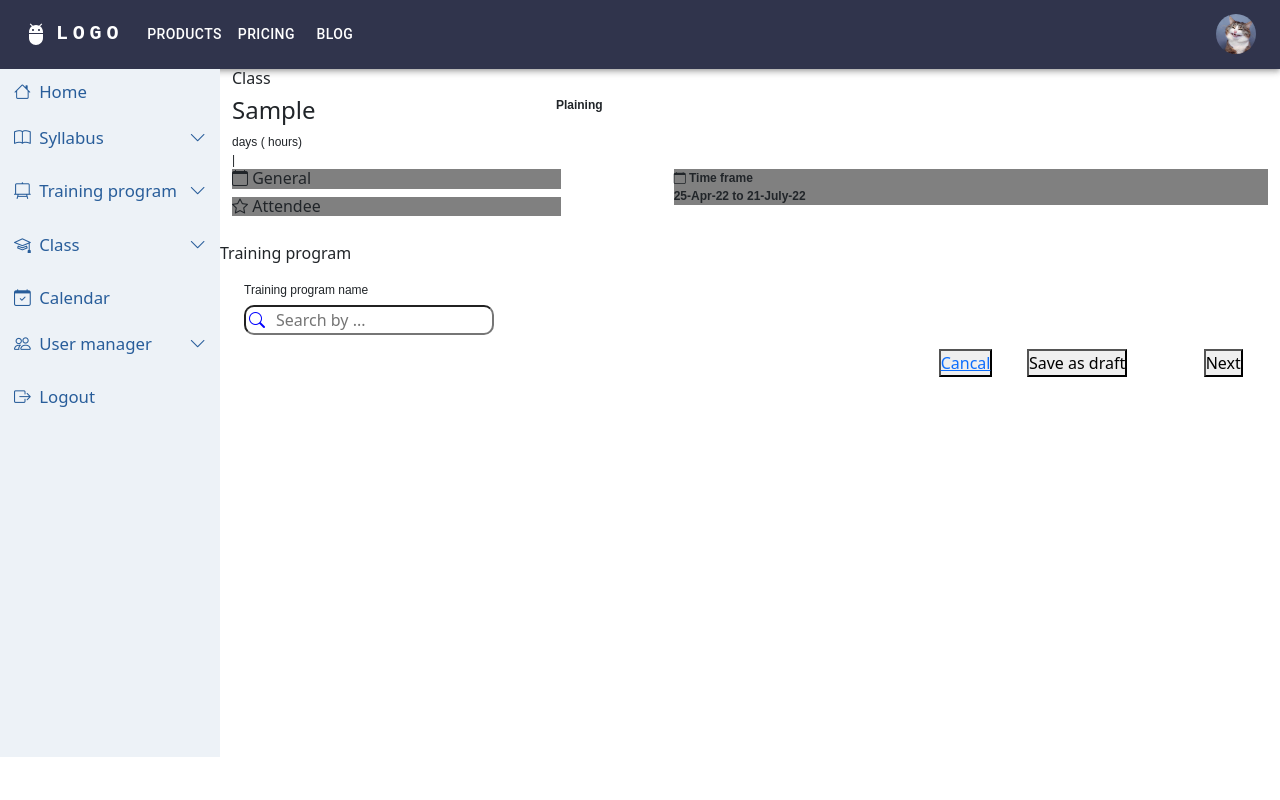
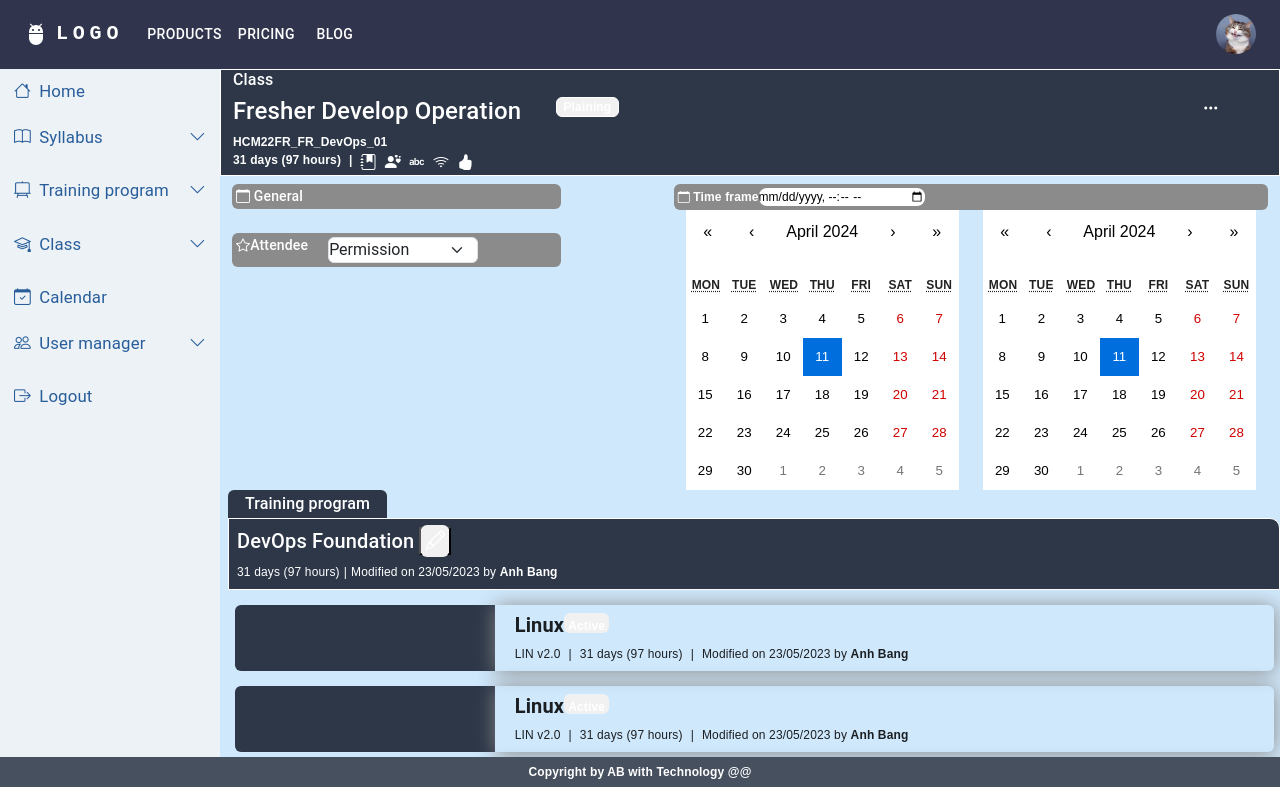
Before and after one commit to anhbang369/manage-education, a React (Create React App) app: page /class-create in a window 1280 px wide. Both pictures are taken after typing "Sample" into the empty fields and a click on the button "Create". Built offline with nearby package versions, Linux system fonts and the light colour scheme; what @devexpress/dx-react-scheduler-material-ui would draw is missing.

Commit message:
continue fix ui step two and step three with boostrap

```diff
--- a/src/Page/CreateClass.js
+++ b/src/Page/CreateClass.js
@@ -5,6 +5,11 @@ import Footer from '../components/footer/Footer';
 import ClassStepOne from '../components/class/ClassStepOne';
 import ClassStepTwo from '../components/class/ClassStepTwo';
 import ClassStepThree from '../components/class/ClassStepThree';
+import 'bootstrap/dist/css/bootstrap.min.css';
+import CssBaseline from '@mui/material/CssBaseline';
+import Box from '@mui/material/Box';
+import Container from '@mui/material/Container';
+import Grid from '@mui/material/Grid';
 
 const CreateClass = () => {
 
@@ -21,12 +26,17 @@ const CreateClass = () => {
             <Navbar></Navbar>
             <div className='main'>
                 <Sidebar></Sidebar>
-                <div className="container">
-                    {step === 1 && <ClassStepOne onNextStep={handleNextStep} />}
-                    {step === 2 && <ClassStepTwo classDto={classDto} />}
-                    {step === 3 && <ClassStepThree />}
-                </div>
+                <Container fixed className='p-0 overflow-y-scroll'>
+                    <Box sx={{ bgcolor: '#cfe8fc', height: '100%', width: '100%' }}>
+                        <div className="w-100">
+                            {step === 1 && <ClassStepOne onNextStep={handleNextStep} />}
+                            {step === 2 && <ClassStepThree classDto={classDto} />}
+                            {step === 3 && <ClassStepTwo />}
+                        </div>
+                    </ Box>
+                </Container>
             </div>
+            <Footer></Footer>
         </>
     )
 }
--- a/src/Page/classView.css
+++ b/src/Page/classView.css
@@ -38,11 +38,75 @@
 
 }
 
+/* .training__program-tabs{
+    color: #FFF;
+    background-color: #30344c;
+    border-radius: 8px 8px 0px 0px;
+    width: 15%;
+    text-align: center;
+    margin: 0px;
+    margin-left: 12px;
+} */
+
+/* .training__program-components{
+    background-color: #30344c;
+    color: #FFF;
+    border: 1px solid #FFF;
+    border-radius: 0px 10px 0px 0px;
+    margin-left: 12px;
+} */
+
+/* .training__program-components h5{
+    margin-left: 20px;
+} */
+
+/* .program-components-text{
+    display: flex;
+}
+
+.program-components-text p{
+    margin-left: 10px;
+}
+
+.program-components-text p:first-child{
+    margin-left: 20px;
+} */
+
+.class__view-syllabus{
+    width: 98%;
+    margin-left: 15px;
+    margin-top: 15px;
+}
+
+/* .class__view-syllabus-info{
+    display: flex;
+} */
+
+/* .class__view-syllabus-info p{
+    background-color: #30344c;
+    color: #FFF;
+    height: 20px;
+    text-align: center;
+    margin-left: 15px;
+    border-radius: 8px;
+} */
+
 .program-components-text p:first-child{
     margin-left: 0px;
 }
+
+/* .class__view-syllabus-image{
+    background-color: #30344c;
+    border-radius: 8px 0px 0px 8px;
+    padding: 8px 0px;
+} */
 
 .class__view-syllabus-content{
     box-shadow: 1px 1px 5px gainsboro;
     border-radius: 0px 8px 8px 0px;
 }
+
+/* .view-syllabus-image-bor{
+    width: 100%;
+    border-radius: 50%;
+} */
--- a/src/components/class/ClassStepThree.jsx
+++ b/src/components/class/ClassStepThree.jsx
@@ -5,6 +5,10 @@ import Calendar from 'react-calendar';
 import 'react-calendar/dist/Calendar.css';
 import Form from 'react-bootstrap/Form';
 import 'bootstrap/dist/css/bootstrap.min.css';
+import CssBaseline from '@mui/material/CssBaseline';
+import Box from '@mui/material/Box';
+import Container from '@mui/material/Container';
+import Grid from '@mui/material/Grid';
 
 const ClassStepThree = () => {
 
@@ -34,13 +38,17 @@ const ClassStepThree = () => {
 
     return (
         <>
-            <div className="container">
-                <div className='row class__header-view'>
+            <React.Fragment>
+                <CssBaseline />
+                <Container fixed className='p-0 overflow-y-scroll'>
+                    <Box sx={{ bgcolor: '#cfe8fc', height: '100%', width: '100%' }}>
+                        <div>
+                            <div className='row bg-core text-white border border-white'>
                                 <h6>Class</h6>
                                 <div className='row'>
                                     <div className='col-md-11 row'>
                                         <div className='col-md-4'><h4>Fresher Develop Operation</h4></div>
-                            <div className='col-md-8'><p className='header__plain'>Plaining</p></div>
+                                        <div className='col-md-8'><p className='bg-chapter border border-white w-10 rounded text-center'>Plaining</p></div>
                                     </div>
                                     <div className='col-md-1'>
                                         <i class="bi bi-three-dots"></i>
@@ -48,34 +56,34 @@ const ClassStepThree = () => {
                                 </div>
                                 <p className='class__name'>HCM22FR_FR_DevOps_01</p>
 
-                    <div className='class__name-icon'>
+                                <div className='d-flex'>
                                     <div>
                                         <p><b>31</b> days (97 hours)</p>
                                     </div>
-                        <div className='name-icon-pad'>
+                                    <div className='ms-2'>
                                         <p>|</p>
                                     </div>
-                        <div className='name-icon-pad'>
+                                    <div className='ms-2'>
                                         <i class="bi bi-journal-bookmark-fill"></i>
                                     </div>
-                        <div className='name-icon-pad'>
+                                    <div className='ms-2'>
                                         <i class="bi bi-person-hearts"></i>
                                     </div>
-                        <div className='name-icon-pad'>
+                                    <div className='ms-2'>
                                         <i class="bi bi-alphabet"></i>
                                     </div>
-                        <div className='name-icon-pad'>
+                                    <div className='ms-2'>
                                         <i class="bi bi-wifi"></i>
                                     </div>
-                        <div className='name-icon-pad'>
+                                    <div className='ms-2'>
                                         <i class="bi bi-hand-thumbs-up-fill"></i>
                                     </div>
                                 </div>
                             </div>
 
-                <div className='row class__container-view'>
-                    <div className='col-md-4 container__first-left'>
-                        <h6 className='container__first-title' onClick={() => toggle(1)}><i class="bi bi-calendar"></i> General</h6>
+                            <div className='row mt-2'>
+                                <div className='col-md-4 mb-2'>
+                                    <h6 className='text-white bg-general p-1 rounded fs-14' onClick={() => toggle(1)}><i class="bi bi-calendar"></i> General</h6>
                                     <div className={selected === 1 ? 'general__contain-first show' : 'general__contain-first'}>
                                         <div className='row first__class-general'>
                                             <div className='col-md-5'><b><i class="bi bi-alarm"></i> Class time</b></div>
@@ -140,8 +148,8 @@ const ClassStepThree = () => {
                                         </div>
                                     </div>
 
-                        <h6 className='container__first-title' onClick={() => toggle1(1)}><i class="bi bi-star"></i> Attendee
-                            <Form.Select className='select__class-three' aria-placeholder='exam'>
+                                    <h6 className='text-white bg-general p-1 rounded d-flex fs-14 mt-3 mb-0' onClick={() => toggle1(1)}><i class="bi bi-star"></i> Attendee
+                                        <Form.Select className='select__class-three h-20p' aria-placeholder='exam'>
                                             <option>Permission</option>
                                             <option value="1">One</option>
                                             <option value="2">Two</option>
@@ -149,15 +157,15 @@ const ClassStepThree = () => {
                                         </Form.Select>
                                     </h6>
                                     <div className={selected1 === 1 ? 'row attendee__component show' : 'row attendee__component'}>
-                            <div className='col-md-4 attendee__first row'>
+                                        <div className='col-md-4 bg-core text-white'>
                                             <div className='col-md-12'>Planned</div>
                                             <div className='col-md-12'><input className='attendee__input' /></div>
                                         </div>
-                            <div className='col-md-4 attendee__center'>
-                                <div className='col-md-12'>Accepted</div>
+                                        <div className='col-md-4 bg-atten'>
+                                            <div className='col-md-12 text-white'>Accepted</div>
                                             <div className='col-md-12'><input className='attendee__input' /></div>
                                         </div>
-                            <div className='col-md-4 attendee__last'>
+                                        <div className='col-md-4 bg-chapter'>
                                             <div className='col-md-12'>Actual</div>
                                             <div className='col-md-12'><input className='attendee__input' /></div>
                                         </div>
@@ -166,7 +174,7 @@ const ClassStepThree = () => {
                                 <div className='col-md-1'>
                                 </div>
                                 <div className='col-md-7 '>
-                        <div className='container__first-title'>
+                                    <div className='text-white bg-general p-1 rounded d-flex'>
                                         <p className='container__first-text'><i class="bi bi-calendar"></i> Time frame</p>
                                         <p className='container__first-text time'><input type='datetime-local' /></p>
                                     </div>
@@ -186,49 +194,59 @@ const ClassStepThree = () => {
                                     </div>
                                 </div>
                             </div>
-                <h6 className='training__program-tabs'>Training program</h6>
-                <div className='training__program-components'>
-                    <h5>DevOps Foundation <button><i class="bi bi-pencil"></i></button></h5>
-                    <div className='program-components-text'>
-                        <p>31 days (97 hours)</p>
-                        <p>|</p>
-                        <p>Modified on 23/05/2023 by <b>Anh Bang</b></p>
+                            <h6 className='bg-core rounded-top w-15 text-white p-1 ms-2 text-center mb-0'>Training program</h6>
+                            <div className='bg-core text-white border border-white p-2 rounded-top-end ms-2'>
+                                <h5>DevOps Foundation <button><i class="bi bi-pencil p-1 text-white border-0 rounded bg-chapter"></i></button></h5>
+                                <div className='d-flex'>
+                                    <p className='fw-normal'>31 days (97 hours)</p>
+                                    <p className='fw-normal mx-1'>|</p>
+                                    <p className='fw-normal'>Modified on 23/05/2023 by <b>Anh Bang</b></p>
                                 </div>
                             </div>
 
                             {Data.map((item, index) => (
                                 <div className='class__view-syllabus row'>
-                        <div className='col-md-3 class__view-syllabus-image pad row'>
+                                    <div className='col-md-3 p-2 row bg-core rounded-start'>
 
                                     </div>
-                        <div className='col-md-9 row class__view-syllabus-content'>
-                            <div className='col-md-12 class__view-syllabus-info'>
-                                <h5><b>{item.title}</b></h5><p>{item.status}</p>
+                                    <div className='col-md-9 row box-shadow-1 rounded-end p-2'>
+                                        <div className='col-md-12 d-flex'>
+                                            <h5><b>{item.title}</b></h5><p className='bg-chapter rounded h-20p p-1 text-center text-white'>{item.status}</p>
                                         </div>
                                         <div className='col-md-12'>
-                                <div className='program-components-text'>
-                                    <p>{item.lin}</p>
-                                    <p>|</p>
-                                    <p>{item.days}</p>
-                                    <p>|</p>
-                                    <p>{item.modify}<b>{item.name}</b></p>
+                                            <div className='d-flex'>
+                                                <p className='fw-normal'>{item.lin}</p>
+                                                <p className='fw-normal px-2'>|</p>
+                                                <p className='fw-normal'>{item.days}</p>
+                                                <p className='fw-normal px-2'>|</p>
+                                                <p className='fw-normal'>{item.modify}<b>{item.name}</b></p>
                                             </div>
                                         </div>
                                     </div>
                                 </div>
                             ))}
 
+                            <Box sx={{ flexGrow: 1 }}>
+                                <Grid container spacing={2}>
+                                    <Grid item xs={8}>
+                                        <button className="bg-secondary border-0 text-white rounded p-2 my-4 ms-3">Previous</button>
+                                    </Grid>
+                                    <Grid item xs={1}>
+                                        <button className="bg-transparent border-0 text-white rounded p-2 my-4"><a href="#" className="text-danger fw-bold p-2">Cancal</a></button>
+                                    </Grid>
+                                    <Grid item xs={2}>
+                                        <button className="bg-dark-subtle border-0 text-white rounded p-2 my-4">Save as draft</button>
+                                    </Grid>
+                                    <Grid item xs={1}>
+                                        <button className="bg-secondary border-0 text-white rounded p-2 my-4">Next</button>
+                                    </Grid>
+                                </Grid>
+                            </Box>
+
                         </div>
-
-            <div className="row save__general margin">
-                <div className="col-md-1"><button className="general__pre">Previous</button></div>
-                <div className="col-md-7"></div>
-                <div className="row col-md-4">
-                    <div className="col-md-3"><button className="general__cancel"><a href="#" className="link__cancal">Cancal</a></button></div>
-                    <div className="col-md-6"><button className="general__draft">Save as draft</button></div>
-                    <div className="col-md-2"><button className="general__next">Next</button></div>
-                </div>
-            </div>
+                    </ Box>
+                </Container>
+            </React.Fragment>
         </>
     )
 }
--- a/src/components/class/ClassStepTwo.jsx
+++ b/src/components/class/ClassStepTwo.jsx
@@ -1,66 +1,84 @@
 import React from 'react';
 import "./classStepTwo.css";
+import CssBaseline from '@mui/material/CssBaseline';
+import Box from '@mui/material/Box';
+import Container from '@mui/material/Container';
+import 'bootstrap/dist/css/bootstrap.min.css';
+import Grid from '@mui/material/Grid';
 
 const ClassStepTwo = ({ classDto }) => {
     return (
         <>
-            <div className='container'>
-                <div className='row class__header-view'>
+            <React.Fragment>
+                <CssBaseline />
+                <Container fixed className='p-0 overflow-y-scroll'>
+                    <Box sx={{ bgcolor: '#cfe8fc', height: '100%', width: '100%' }}>
+                        <div>
+                            <div className='row bg-core text-white border border-white'>
                                 <h6>Class</h6>
                                 <div className='row'>
                                     <div className='col-md-11 row'>
-                            <div className='col-md-4'><h4 className='class__header-view-create'>{classDto.className}</h4></div>
-                            <div className='col-md-8'><p className='header__plain'>Plaining</p></div>
+                                        <div className='col-md-4'><h4 className='border-bottom border-white'>{classDto.className}</h4></div>
+                                        <div className='col-md-8'><p className='border border-white rounded bg-chapter w-10 text-center'>Plaining</p></div>
                                     </div>
                                     <div className='col-md-1'>
                                         <i class="bi bi-three-dots"></i>
                                     </div>
                                 </div>
 
-                    <div className='class__name-icon'>
-                        <div className='header-view-text'>
-                            <p> days ( hours)</p>
+                                <div className='d-flex'>
+                                    <div>
+                                        <p className='fw-normal'> days ( hours)</p>
                                     </div>
-                        <div className='header-view-text'>
-                            <p>|</p>
+                                    <div>
+                                        <p className='fw-normal'>|</p>
                                     </div>
                                 </div>
                             </div>
 
-                <div className='row class__container-view'>
-                    <div className='col-md-4 container__first-left'>
-                        <h6 className='container__first-title create'><i class="bi bi-calendar"></i> General</h6>
-                        <h6 className='container__first-title create' ><i class="bi bi-star"></i> Attendee</h6>
+                            <div className='row mt-3 text-white'>
+                                <div className='col-md-4'>
+                                    <h6 className='bg-general p-1 rounded fs-14'><i class="bi bi-calendar"></i> General</h6>
+                                    <h6 className='bg-general p-1 rounded fs-14' ><i class="bi bi-star"></i> Attendee</h6>
                                 </div>
                                 <div className='col-md-1'>
                                 </div>
                                 <div className='col-md-7 '>
-                        <div className='container__first-title create'>
-                            <p className='container__first-text'><i class="bi bi-calendar"></i> Time frame</p>
-                            <p className='container__first-text'>25-Apr-22 to 21-July-22</p>
+                                    <div className='bg-general d-flex p-1 rounded'>
+                                        <p><i class="bi bi-calendar"></i> Time frame</p>
+                                        <p className='ms-3'>25-Apr-22 to 21-July-22</p>
                                     </div>
                                 </div>
                             </div>
 
-                <h6 className='training__program-tabs create'>Training program</h6>
-                <div className='training__program-components'>
-                    <p className='training__program-components-text'>Training program name</p>
+                            <h6 className='mt-3 ms-3 fs-14 bg-core rounded-top w-15 text-center text-white p-1 m-0'>Training program</h6>
+                            <div className='p-3 bg-core ms-3 border border-white rounded-top-end'>
+                                <p className='fw-normal ms-3 py-1 px-0 fs-14 text-white'>Training program name</p>
                                 <div className="input-with-icon">
                                     <i class="bi bi-search"></i>
                                     <input type="text" className="search__by" placeholder='Search by ...' />
                                 </div>
                             </div>
 
-                <div className="row save__general margin">
-                    <div className="col-md-1"></div>
-                    <div className="col-md-7"></div>
-                    <div className="row col-md-4">
-                        <div className="col-md-3"><button className="general__cancel"><a href="#" className="link__cancal">Cancal</a></button></div>
-                        <div className="col-md-6"><button className="general__draft">Save as draft</button></div>
-                        <div className="col-md-2"><button className="general__next">Next</button></div>
+                            <Box sx={{ flexGrow: 1 }}>
+                                <Grid container spacing={2}>
+                                    <Grid item xs={8}>
+                                    </Grid>
+                                    <Grid item xs={1}>
+                                        <button className="bg-transparent border-0 text-white rounded p-2 my-4"><a href="#" className="text-danger fw-bold p-2">Cancal</a></button>
+                                    </Grid>
+                                    <Grid item xs={2}>
+                                        <button className="bg-dark-subtle border-0 text-white rounded p-2 my-4">Save as draft</button>
+                                    </Grid>
+                                    <Grid item xs={1}>
+                                        <button className="bg-secondary border-0 text-white rounded p-2 my-4">Next</button>
+                                    </Grid>
+                                </Grid>
+                            </Box>
                         </div>
-                </div>
-            </div>
+                    </ Box>
+                </Container>
+            </React.Fragment>
         </>
     )
 }
--- a/src/components/class/classStepTwo.css
+++ b/src/components/class/classStepTwo.css
@@ -1,10 +1,3 @@
-.class__header-view-create{
-    border-bottom: 1px solid #FFF;
-}
-
-.header-view-text p{
-    font-weight: normal;
-}
 
 .container__first-title.create{
     background-color: gray;
--- a/src/index.css
+++ b/src/index.css
@@ -114,6 +114,10 @@ body{
   background-color: #285d9a;
 }
 
+.bg-general{
+  background-color: #8b8b8b;
+}
+
 .fs-12{
   font-size: 12px;
 }
@@ -169,3 +173,7 @@ body{
 .rounded-top-end{
   border-radius: 0px 10px 0px 0px;
 }
+
+.box-shadow-1{
+  box-shadow: 1px 1px 20px #8b8b8b;
+}
```
Lines whose indentation alone changed are shown as unchanged.
